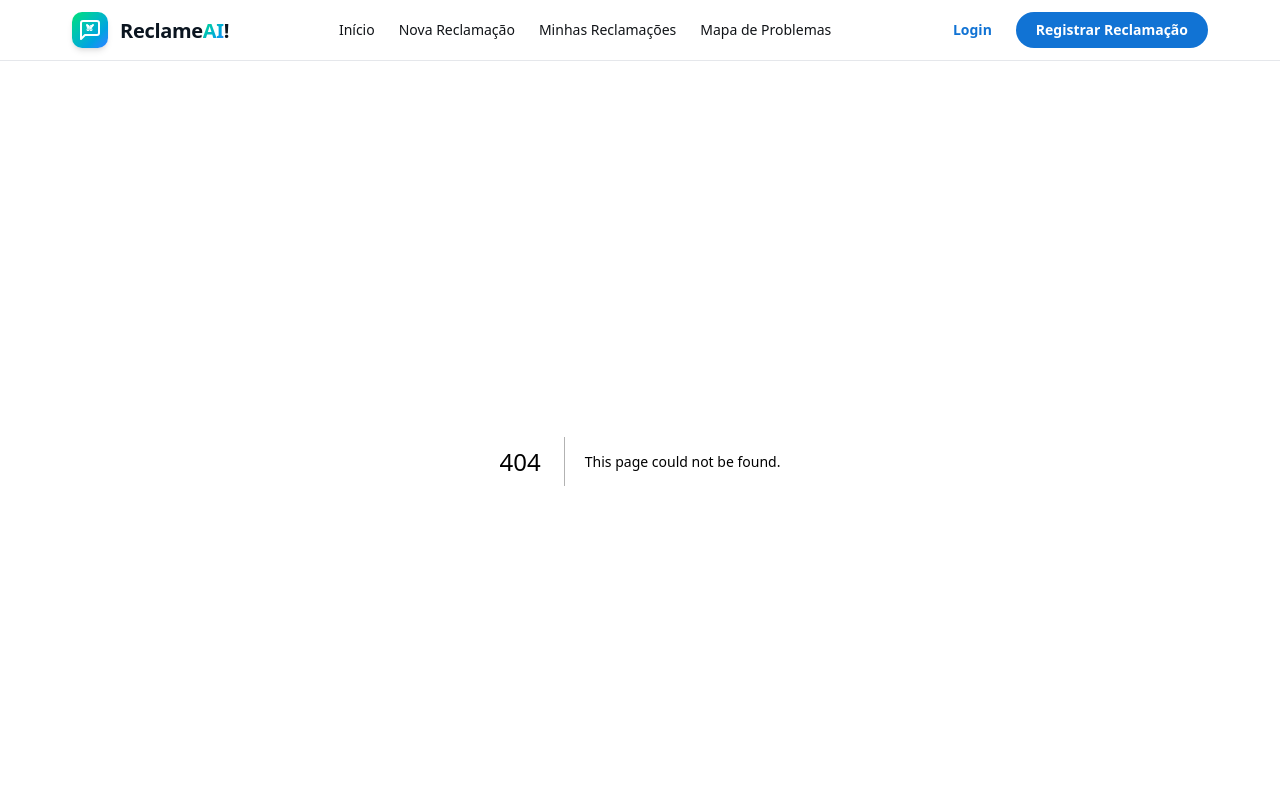
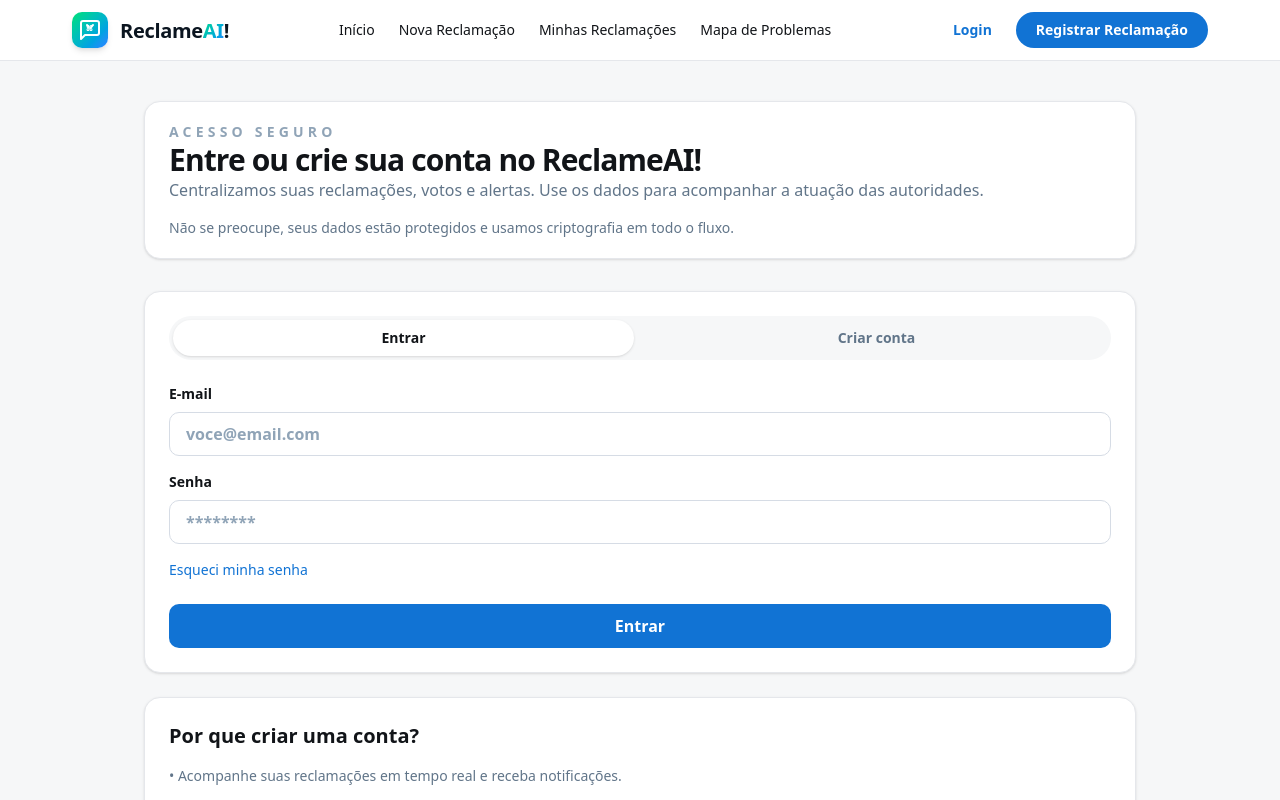
Before and after one commit to DamasoMagno/reclamaai, a Next.js app: page /login in a window 1280 px wide. Before the commit this address had no page. Shown: the top 800 px of the page. Built offline with nearby package versions, Linux system fonts and the light colour scheme.

Commit message:
feat: add login and registration screen

```diff
--- /dev/null
+++ b/app/login/page.tsx
@@ -0,0 +1,166 @@
+"use client"
+
+import * as React from "react"
+import Link from "next/link"
+import { Button } from "@/components/ui/button"
+
+const cardClasses =
+  "rounded-2xl border border-[#e5e7eb] bg-white px-6 py-6 shadow-sm dark:border-[#36414a] dark:bg-[#1b2837]"
+
+export default function LoginPage() {
+  const [mode, setMode] = React.useState<"login" | "register">("login")
+  const [email, setEmail] = React.useState("")
+  const [password, setPassword] = React.useState("")
+  const [name, setName] = React.useState("")
+  const [city, setCity] = React.useState("")
+  const [feedback, setFeedback] = React.useState<string | null>(null)
+  const [loading, setLoading] = React.useState(false)
+
+  const handleSubmit = (event: React.FormEvent<HTMLFormElement>) => {
+    event.preventDefault()
+    setLoading(true)
+    setTimeout(() => {
+      setLoading(false)
+      setFeedback(mode === "login" ? "Login efetuado (mock)." : "Cadastro criado (mock).")
+      if (mode === "register") {
+        setName("")
+        setCity("")
+      }
+      setEmail("")
+      setPassword("")
+    }, 900)
+  }
+
+  return (
+    <div className="min-h-screen bg-[#f6f7f8] pt-10 pb-16 font-['Public Sans',_sans-serif] text-[#111418] dark:bg-[#101922] dark:text-[#f0f2f4]">
+      <div className="mx-auto flex w-full max-w-5xl flex-col gap-8 px-4">
+        <div className="flex flex-wrap items-center justify-between gap-4 rounded-2xl border border-[#e5e7eb] bg-white px-6 py-5 shadow-sm dark:border-[#36414a] dark:bg-[#1b2837]">
+          <div>
+            <p className="text-sm font-semibold uppercase tracking-[0.3em] text-[#90a4b7]">Acesso Seguro</p>
+            <h1 className="text-3xl font-black tracking-[-0.03em] text-[#111418] dark:text-white">
+              Entre ou crie sua conta no ReclameAI!
+            </h1>
+            <p className="text-base text-[#617589] dark:text-[#90a4b7]">
+              Centralizamos suas reclamações, votos e alertas. Use os dados para acompanhar a atuação das autoridades.
+            </p>
+          </div>
+          <div className="text-sm text-[#617589] dark:text-[#90a4b7]">
+            <p>Não se preocupe, seus dados estão protegidos e usamos criptografia em todo o fluxo.</p>
+          </div>
+        </div>
+
+        <div className="grid gap-6 lg:grid-cols-[1.1fr,0.9fr]">
+          <section className={cardClasses}>
+            <div className="flex gap-3 rounded-full bg-[#f6f7f8] p-1 dark:bg-[#101922]">
+              <button
+                type="button"
+                onClick={() => setMode("login")}
+                className={`flex-1 rounded-full px-4 py-2 text-sm font-semibold ${
+                  mode === "login" ? "bg-white shadow-sm" : "text-[#617589]"
+                }`}
+              >
+                Entrar
+              </button>
+              <button
+                type="button"
+                onClick={() => setMode("register")}
+                className={`flex-1 rounded-full px-4 py-2 text-sm font-semibold ${
+                  mode === "register" ? "bg-white shadow-sm" : "text-[#617589]"
+                }`}
+              >
+                Criar conta
+              </button>
+            </div>
+
+            <form onSubmit={handleSubmit} className="mt-6 space-y-4">
+              {mode === "register" && (
+                <label className="flex flex-col gap-2 text-sm font-semibold">
+                  Nome completo
+                  <input
+                    className="h-11 rounded-lg border border-[#d6dce5] bg-white px-4 text-base text-[#111418] placeholder:text-[#90a4b7] focus-visible:ring-2 focus-visible:ring-[#1173d4] focus-visible:outline-none dark:border-[#36414a] dark:bg-[#111c2a] dark:text-[#f0f2f4]"
+                    placeholder="Como deseja ser identificado"
+                    value={name}
+                    onChange={(event) => setName(event.target.value)}
+                    required
+                  />
+                </label>
+              )}
+
+              <label className="flex flex-col gap-2 text-sm font-semibold">
+                E-mail
+                <input
+                  className="h-11 rounded-lg border border-[#d6dce5] bg-white px-4 text-base text-[#111418] placeholder:text-[#90a4b7] focus-visible:ring-2 focus-visible:ring-[#1173d4] focus-visible:outline-none dark:border-[#36414a] dark:bg-[#111c2a] dark:text-[#f0f2f4]"
+                  type="email"
+                  placeholder="voce@email.com"
+                  value={email}
+                  onChange={(event) => setEmail(event.target.value)}
+                  required
+                />
+              </label>
+
+              {mode === "register" && (
+                <label className="flex flex-col gap-2 text-sm font-semibold">
+                  Cidade
+                  <input
+                    className="h-11 rounded-lg border border-[#d6dce5] bg-white px-4 text-base text-[#111418] placeholder:text-[#90a4b7] focus-visible:ring-2 focus-visible:ring-[#1173d4] focus-visible:outline-none dark:border-[#36414a] dark:bg-[#111c2a] dark:text-[#f0f2f4]"
+                    placeholder="Ex.: Itapipoca - CE"
+                    value={city}
+                    onChange={(event) => setCity(event.target.value)}
+                  />
+                </label>
+              )}
+
+              <label className="flex flex-col gap-2 text-sm font-semibold">
+                Senha
+                <input
+                  className="h-11 rounded-lg border border-[#d6dce5] bg-white px-4 text-base text-[#111418] placeholder:text-[#90a4b7] focus-visible:ring-2 focus-visible:ring-[#1173d4] focus-visible:outline-none dark:border-[#36414a] dark:bg-[#111c2a] dark:text-[#f0f2f4]"
+                  type="password"
+                  placeholder="********"
+                  value={password}
+                  onChange={(event) => setPassword(event.target.value)}
+                  required
+                />
+              </label>
+
+              <div className="flex flex-wrap items-center justify-between gap-2 text-sm text-[#617589]">
+                {mode === "login" ? (
+                  <Link href="#" className="text-[#1173d4] hover:underline">
+                    Esqueci minha senha
+                  </Link>
+                ) : (
+                  <p>Usaremos seu e-mail para notificações das suas causas.</p>
+                )}
+              </div>
+
+              <Button
+                type="submit"
+                disabled={loading}
+                className="mt-2 h-11 w-full rounded-lg bg-[#1173d4] text-base font-semibold text-white hover:bg-[#0f65bb] disabled:opacity-60"
+              >
+                {loading ? "Processando..." : mode === "login" ? "Entrar" : "Criar conta"}
+              </Button>
+            </form>
+
+            {feedback && <p className="mt-4 text-sm font-medium text-green-600">{feedback}</p>}
+          </section>
+
+          <section className={cardClasses}>
+            <h2 className="text-xl font-bold text-[#111418] dark:text-white">Por que criar uma conta?</h2>
+            <ul className="mt-4 space-y-3 text-sm text-[#617589] dark:text-[#cfd5db]">
+              <li>• Acompanhe suas reclamações em tempo real e receba notificações.</li>
+              <li>• Vote nos tópicos mais urgentes e participe de abaixo-assinados.</li>
+              <li>• Salve contatos das autoridades e organize grupos locais.</li>
+            </ul>
+            <div className="mt-8 rounded-2xl border border-dashed border-[#d6dce5] bg-[#f6f7f8] px-4 py-5 text-sm text-[#617589] dark:border-[#36414a] dark:bg-[#111c2a]">
+              <p className="font-semibold text-[#111418] dark:text-white">Dúvidas sobre privacidade?</p>
+              <p>Nossos servidores ficam no Brasil e todo acesso é registrado. Consulte nossa política para mais detalhes.</p>
+              <Button variant="outline" className="mt-4 w-full rounded-lg border-[#1173d4] text-[#1173d4]">
+                Ler políticas
+              </Button>
+            </div>
+          </section>
+        </div>
+      </div>
+    </div>
+  )
+}
```
